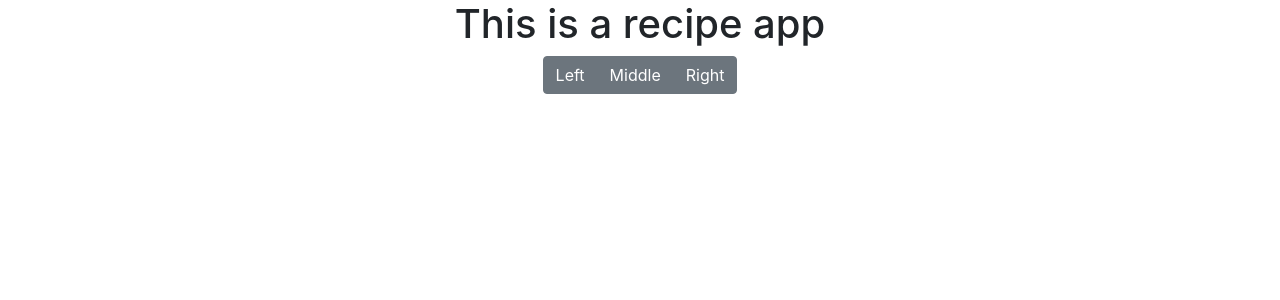
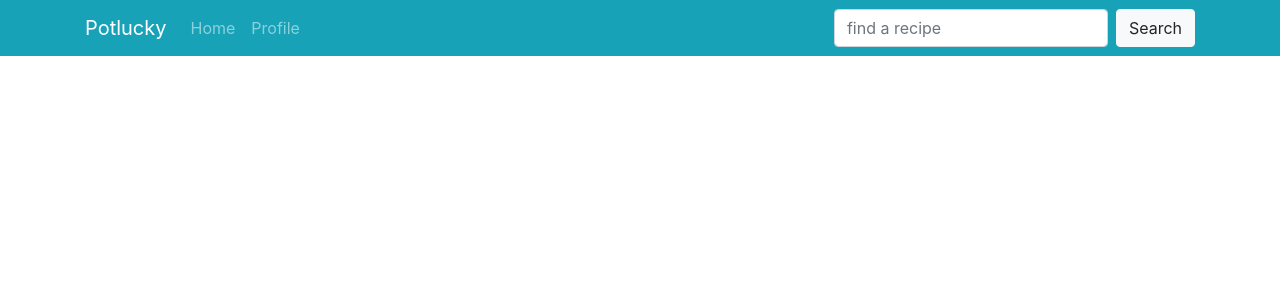
Before and after one commit to CozyPlantlady/potluck-recipe-app, a React (Create React App) app: page / in a window 1280 px wide. Shown: the top 300 px of the page. Built offline with nearby package versions, Linux system fonts and the light colour scheme.

Commit message:
Add navigation bar

```diff
--- a/src/App.js
+++ b/src/App.js
@@ -1,17 +1,12 @@
 import './App.css';
-import Button from 'react-bootstrap/Button';
-import ButtonGroup from 'react-bootstrap/ButtonGroup';
+import NavBar from './components/NavBar';
 
 
 function App() {
   return (
     <div className="App">
+      <NavBar></NavBar>
       <h1>This is a recipe app</h1>
-      <ButtonGroup aria-label="Basic example">
-        <Button variant="secondary">Left</Button>
-        <Button variant="secondary">Middle</Button>
-        <Button variant="secondary">Right</Button>
-      </ButtonGroup>
     </div>
   );
 }
--- /dev/null
+++ b/src/components/NavBar.js
@@ -0,0 +1,25 @@
+import React from 'react'
+import { Container, Nav, Navbar, Form, FormControl, Button } from 'react-bootstrap'
+
+const NavBar = () => {
+  return (
+    <Navbar bg="info" variant="dark" expand="lg" fixed="top">
+        <Container>
+            <Navbar.Brand varinat="white" href="#home">Potlucky</Navbar.Brand>
+            <Navbar.Toggle aria-controls="basic-navbar-nav" />
+            <Navbar.Collapse id="basic-navbar-nav">
+                <Nav className="mr-auto">
+                <Nav.Link href="#home">Home</Nav.Link>
+                <Nav.Link href="#profile">Profile</Nav.Link>
+                </Nav>
+                <Form inline>
+                <FormControl type="text" placeholder="find a recipe" className="mr-sm-2" />
+                <Button variant="light">Search</Button>
+                </Form>
+            </Navbar.Collapse>
+        </Container>
+    </Navbar>
+  )
+}
+
+export default NavBar
```
